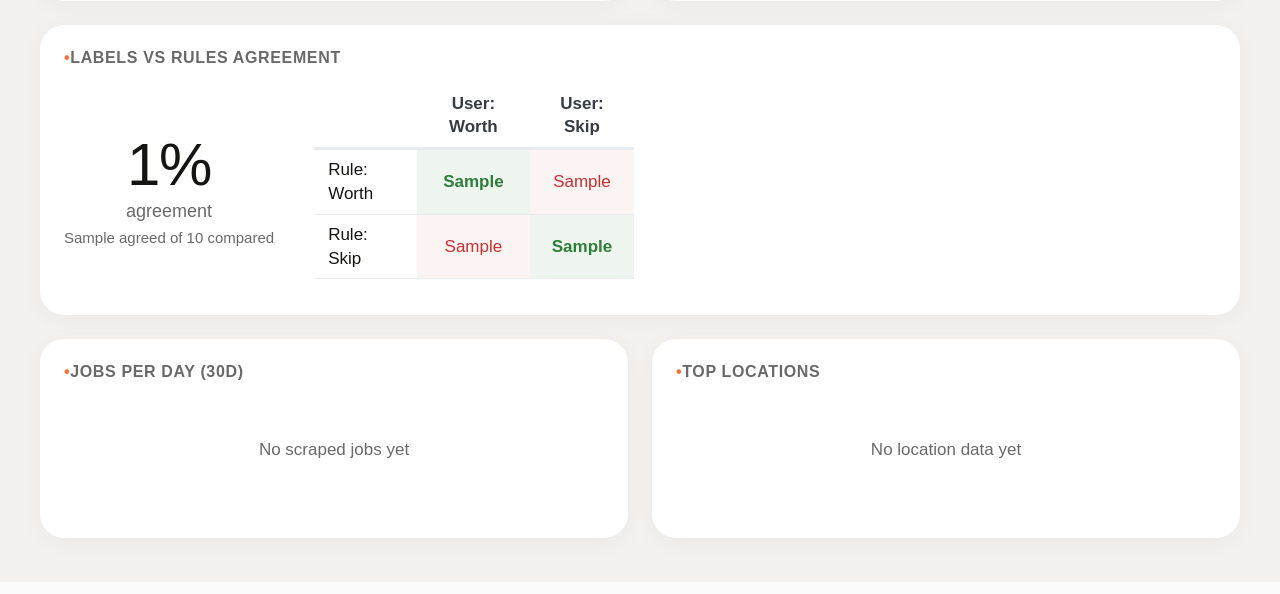
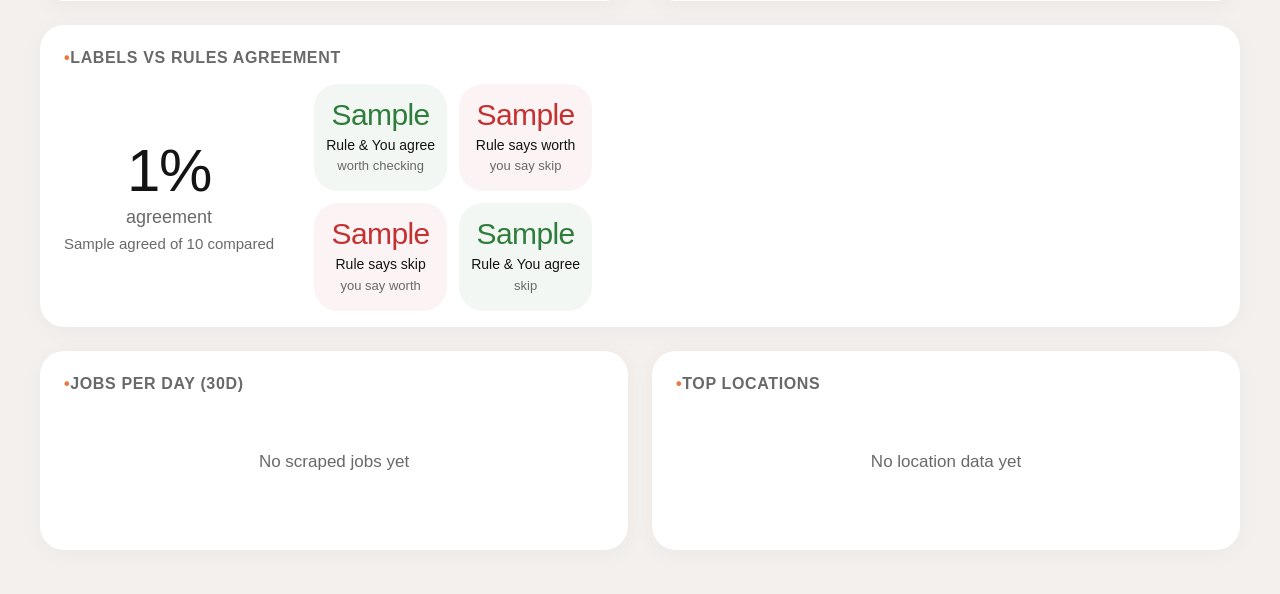
Before and after one commit to idle-dt/jobpilot, a Python web app: template src/jobpilot/web/templates/stats.html in a window 1280 px wide. Shown: the part 1295-1889 px from the top of the page. Before the commit the page ends 1852 px from the top, so only its background shows below. Run offline with Jinja, Linux system fonts and the light colour scheme; the template is opened without the code that fills it: most values are stand-ins (such as "Sample title", 1, 10 or a date in 2020); some libraries are stand-ins or nearby versions; some web fonts are replaced.

Commit message:
style: donut rounded end caps, agreement card grid, trend sparkline, disable donut tooltips

```diff
--- a/src/jobpilot/web/static/style.css
+++ b/src/jobpilot/web/static/style.css
@@ -892,41 +892,96 @@ button.sync-btn:focus-visible {
     margin-top: 2px;
 }
 
-.dash-matrix {
-    font-size: 0.85rem;
-    max-width: 320px;
+.dash-matrix-grid {
+    display: grid;
+    grid-template-columns: 1fr 1fr;
+    gap: 12px;
+    max-width: 360px;
 }
 
-.dash-matrix th,
-.dash-matrix td {
-    padding: 8px 14px;
+.dash-matrix-cell {
+    display: flex;
+    flex-direction: column;
+    align-items: center;
     text-align: center;
+    padding: 16px 12px;
+    border-radius: var(--radius-card);
 }
 
-.dash-matrix-header {
+.dash-matrix-value {
+    font-size: 1.5rem;
     font-weight: 500;
-    text-align: left !important;
+    letter-spacing: -0.02em;
+    line-height: 1;
+}
+
+.dash-matrix-label {
+    font-size: 0.7rem;
+    font-weight: 500;
+    margin-top: 6px;
     color: var(--ink);
 }
 
+.dash-matrix-sub {
+    font-size: 0.65rem;
+    color: var(--slate);
+    margin-top: 2px;
+}
+
 .dash-matrix-agree {
-    background: rgba(47, 125, 59, 0.08);
+    background: rgba(47, 125, 59, 0.06);
+}
+
+.dash-matrix-agree .dash-matrix-value {
     color: var(--success);
-    font-weight: 600;
 }
 
 .dash-matrix-disagree {
-    background: rgba(197, 48, 48, 0.06);
+    background: rgba(197, 48, 48, 0.05);
+}
+
+.dash-matrix-disagree .dash-matrix-value {
     color: var(--danger);
-    font-weight: 500;
 }
 
 [data-theme="dark"] .dash-matrix-agree {
-    background: rgba(74, 222, 128, 0.10);
+    background: rgba(74, 222, 128, 0.08);
 }
 
 [data-theme="dark"] .dash-matrix-disagree {
-    background: rgba(248, 113, 113, 0.10);
+    background: rgba(248, 113, 113, 0.08);
+}
+
+/* ── Trend card ─────────────────────────────────────────── */
+.dash-trend-card canvas {
+    max-height: 120px;
+}
+
+.dash-trend-header {
+    margin-bottom: 8px;
+}
+
+.dash-trend-total {
+    font-size: 2rem;
+    font-weight: 500;
+    color: var(--ink);
+    letter-spacing: -0.02em;
+    line-height: 1.1;
+}
+
+.dash-trend-delta {
+    font-size: 0.75rem;
+    font-weight: 500;
+    color: var(--slate);
+    margin-top: 2px;
+}
+
+.dash-trend-up {
+    color: var(--success);
+}
+
+.dash-trend-down {
+    color: var(--danger);
 }
 
 /* ── Login page ──────────────────────────────────────────── */
--- a/src/jobpilot/web/templates/stats.html
+++ b/src/jobpilot/web/templates/stats.html
@@ -142,27 +142,28 @@
             <span class="dash-big-label">agreement</span>
             <span class="dash-big-sub">{{ data.agreement.agreed }} of {{ data.agreement.total }} compared</span>
         </div>
-        <table class="dash-matrix">
-            <thead>
-                <tr>
-                    <th></th>
-                    <th>User: Worth</th>
-                    <th>User: Skip</th>
-                </tr>
-            </thead>
-            <tbody>
-                <tr>
-                    <td class="dash-matrix-header">Rule: Worth</td>
-                    <td class="dash-matrix-agree">{{ data.agreement.matrix.tp }}</td>
-                    <td class="dash-matrix-disagree">{{ data.agreement.matrix.fp }}</td>
-                </tr>
-                <tr>
-                    <td class="dash-matrix-header">Rule: Skip</td>
-                    <td class="dash-matrix-disagree">{{ data.agreement.matrix.fn }}</td>
-                    <td class="dash-matrix-agree">{{ data.agreement.matrix.tn }}</td>
-                </tr>
-            </tbody>
-        </table>
+        <div class="dash-matrix-grid">
+            <div class="dash-matrix-cell dash-matrix-agree">
+                <span class="dash-matrix-value">{{ data.agreement.matrix.tp }}</span>
+                <span class="dash-matrix-label">Rule & You agree</span>
+                <span class="dash-matrix-sub">worth checking</span>
+            </div>
+            <div class="dash-matrix-cell dash-matrix-disagree">
+                <span class="dash-matrix-value">{{ data.agreement.matrix.fp }}</span>
+                <span class="dash-matrix-label">Rule says worth</span>
+                <span class="dash-matrix-sub">you say skip</span>
+            </div>
+            <div class="dash-matrix-cell dash-matrix-disagree">
+                <span class="dash-matrix-value">{{ data.agreement.matrix.fn }}</span>
+                <span class="dash-matrix-label">Rule says skip</span>
+                <span class="dash-matrix-sub">you say worth</span>
+            </div>
+            <div class="dash-matrix-cell dash-matrix-agree">
+                <span class="dash-matrix-value">{{ data.agreement.matrix.tn }}</span>
+                <span class="dash-matrix-label">Rule & You agree</span>
+                <span class="dash-matrix-sub">skip</span>
+            </div>
+        </div>
     </div>
     {% else %}
     <p class="dash-empty">No comparable labels yet — label some jobs to see how rules match your preferences</p>
@@ -171,9 +172,13 @@
 
 <!-- Trend + Top Locations -->
 <div class="dash-row">
-    <section class="dash-card">
+    <section class="dash-card dash-trend-card">
         <h3>Jobs per Day (30d)</h3>
         {% if data.jobs_per_day %}
+        <div class="dash-trend-header">
+            <div class="dash-trend-total" id="trend-total"></div>
+            <div class="dash-trend-delta" id="trend-delta"></div>
+        </div>
         <canvas id="chart-trend"></canvas>
         {% else %}
         <p class="dash-empty">No scraped jobs yet</p>
@@ -311,6 +316,45 @@
 
     var charts = {};
 
+    var roundedArcPlugin = {
+        id: 'roundedArcs',
+        afterDatasetDraw: function(chart) {
+            var meta = chart.getDatasetMeta(0);
+            if (!meta || !meta.data || !meta.data.length) return;
+            var area = chart.chartArea;
+            var ctx = chart.ctx;
+            ctx.save();
+            ctx.clearRect(area.left, area.top, area.right - area.left, area.bottom - area.top);
+            /* Pass 1: draw flat arcs (no rounded caps) */
+            meta.data.forEach(function(arc) {
+                var sa = arc.startAngle;
+                var ea = arc.endAngle;
+                ctx.beginPath();
+                ctx.arc(arc.x, arc.y, arc.outerRadius, sa, ea);
+                ctx.arc(arc.x, arc.y, arc.innerRadius, ea, sa, true);
+                ctx.closePath();
+                ctx.fillStyle = arc.options.backgroundColor;
+                ctx.fill();
+            });
+            /* Pass 2: draw only the rounded end caps on top */
+            meta.data.forEach(function(arc) {
+                var innerR = arc.innerRadius;
+                var outerR = arc.outerRadius;
+                var midR = (innerR + outerR) / 2;
+                var halfW = (outerR - innerR) / 2;
+                var ea = arc.endAngle;
+                var cx = arc.x + Math.cos(ea) * midR;
+                var cy = arc.y + Math.sin(ea) * midR;
+                ctx.beginPath();
+                ctx.arc(cx, cy, halfW, ea, ea + Math.PI);
+                ctx.closePath();
+                ctx.fillStyle = arc.options.backgroundColor;
+                ctx.fill();
+            });
+            ctx.restore();
+        }
+    };
+
     function donut(canvas, labels, values, colors, opts) {
         return new Chart(canvas, {
             type: 'doughnut',
@@ -319,35 +363,27 @@
                 datasets: [{
                     data: values,
                     backgroundColor: colors,
-                    borderWidth: 2,
-                    borderColor: css('--white'),
-                    hoverOffset: 4,
-                    spacing: 1,
-                    borderRadius: 12,
+                    borderWidth: 0,
+                    hoverOffset: 0,
+                    spacing: 0,
+                    borderRadius: 0,
                 }]
             },
             options: Object.assign({
                 responsive: true,
                 maintainAspectRatio: true,
                 aspectRatio: 1,
-                cutout: '58%',
+                cutout: '55%',
                 plugins: {
                     legend: {
                         position: 'bottom',
                         labels: { padding: 12, boxWidth: 8, boxHeight: 8 }
                     },
-                    tooltip: {
-                        callbacks: {
-                            label: function(ctx) {
-                                var total = ctx.dataset.data.reduce(function(a, b) { return a + b; }, 0);
-                                var pct = total ? Math.round(ctx.raw / total * 100) : 0;
-                                return ctx.label + ': ' + ctx.raw + ' (' + pct + '%)';
-                            }
-                        }
-                    }
+                    tooltip: { enabled: false }
                 },
                 layout: { padding: 8 },
             }, opts || {}),
+            plugins: [roundedArcPlugin],
         });
     }
 
@@ -560,7 +596,6 @@
     /* ── Trend line ───────────────────────────────────── */
     var trendCanvas = document.getElementById('chart-trend');
     if (trendCanvas) {
-        var p = palette();
         var dayMap = {};
         DATA.jobs_per_day.forEach(function(d) { dayMap[d.date] = d.count; });
         var trendLabels = [];
@@ -573,6 +608,22 @@
             trendLabels.push(key.slice(5));
             trendValues.push(dayMap[key] || 0);
         }
+        /* Compute total + week-over-week delta */
+        var total30 = trendValues.reduce(function(a, b) { return a + b; }, 0);
+        var thisWeek = trendValues.slice(-7).reduce(function(a, b) { return a + b; }, 0);
+        var lastWeek = trendValues.slice(-14, -7).reduce(function(a, b) { return a + b; }, 0);
+        var deltaEl = document.getElementById('trend-delta');
+        var totalEl = document.getElementById('trend-total');
+        if (totalEl) totalEl.textContent = total30;
+        if (deltaEl && lastWeek > 0) {
+            var pct = Math.round((thisWeek - lastWeek) / lastWeek * 100);
+            var arrow = pct >= 0 ? '\u2197' : '\u2198';
+            deltaEl.textContent = arrow + ' ' + Math.abs(pct) + '% from last week';
+            deltaEl.classList.add(pct >= 0 ? 'dash-trend-up' : 'dash-trend-down');
+        } else if (deltaEl) {
+            deltaEl.textContent = thisWeek + ' this week';
+        }
+
         charts.trend = new Chart(trendCanvas, {
             type: 'line',
             data: {
@@ -580,34 +631,23 @@
                 datasets: [{
                     label: 'Jobs',
                     data: trendValues,
-                    borderColor: alpha('#5CC09C', 0.6),
+                    borderColor: '#5CC09C',
                     backgroundColor: alpha('#5CC09C', 0.08),
                     fill: true,
-                    tension: 0.35,
+                    tension: 0.4,
                     pointRadius: 0,
-                    pointHoverRadius: 5,
-                    pointHoverBackgroundColor: alpha('#5CC09C', 0.8),
-                    pointHoverBorderColor: '#5CC09C',
-                    pointHoverBorderWidth: 2,
+                    pointHoverRadius: 4,
+                    pointHoverBackgroundColor: '#5CC09C',
                     borderWidth: 2,
                 }]
             },
             options: {
                 responsive: true,
-                aspectRatio: 2.2,
+                aspectRatio: 2.5,
                 plugins: { legend: { display: false } },
                 scales: {
-                    x: {
-                        grid: { display: false },
-                        border: { display: false },
-                        ticks: { maxTicksLimit: 8, font: { size: 10 } },
-                    },
-                    y: {
-                        beginAtZero: true,
-                        grid: gridOpts(),
-                        border: { display: false },
-                        ticks: { precision: 0, font: { size: 10 } },
-                    }
+                    x: { display: false },
+                    y: { display: false, beginAtZero: true },
                 },
                 interaction: { intersect: false, mode: 'index' },
             }
```
